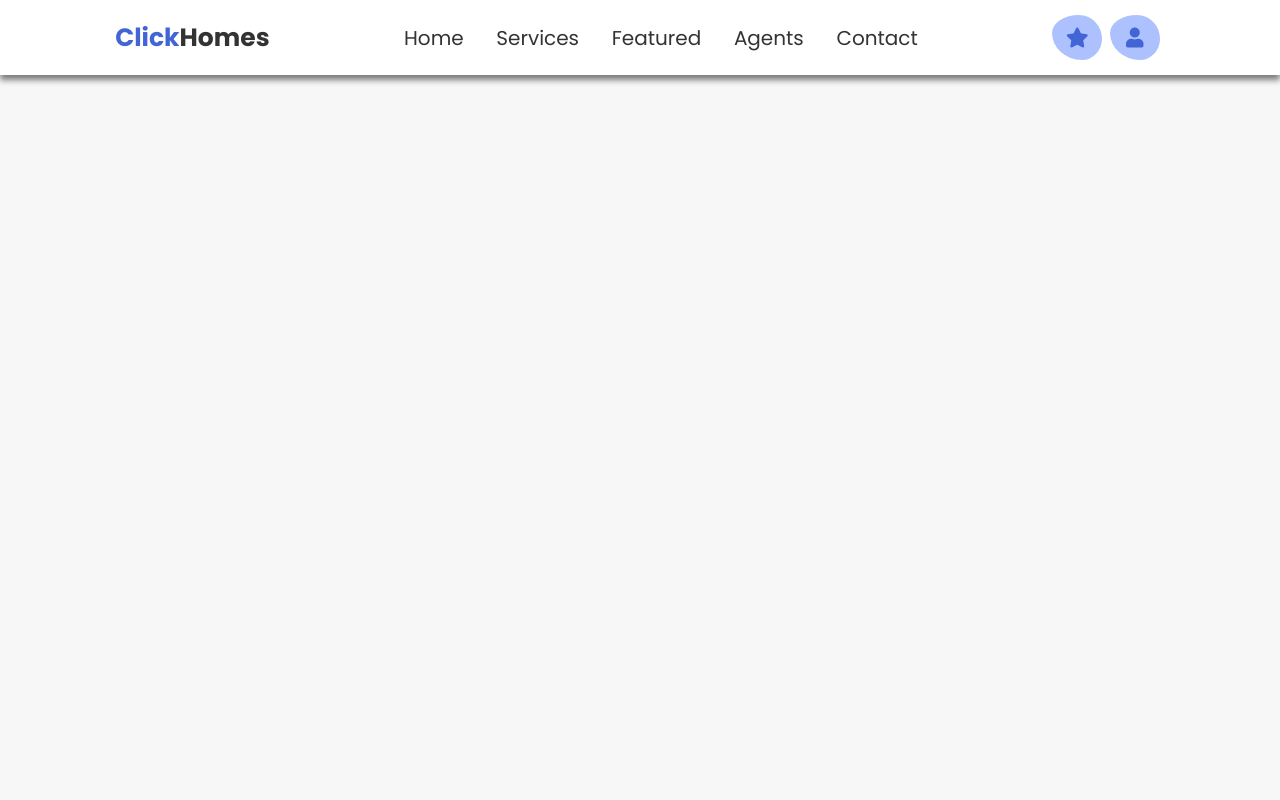
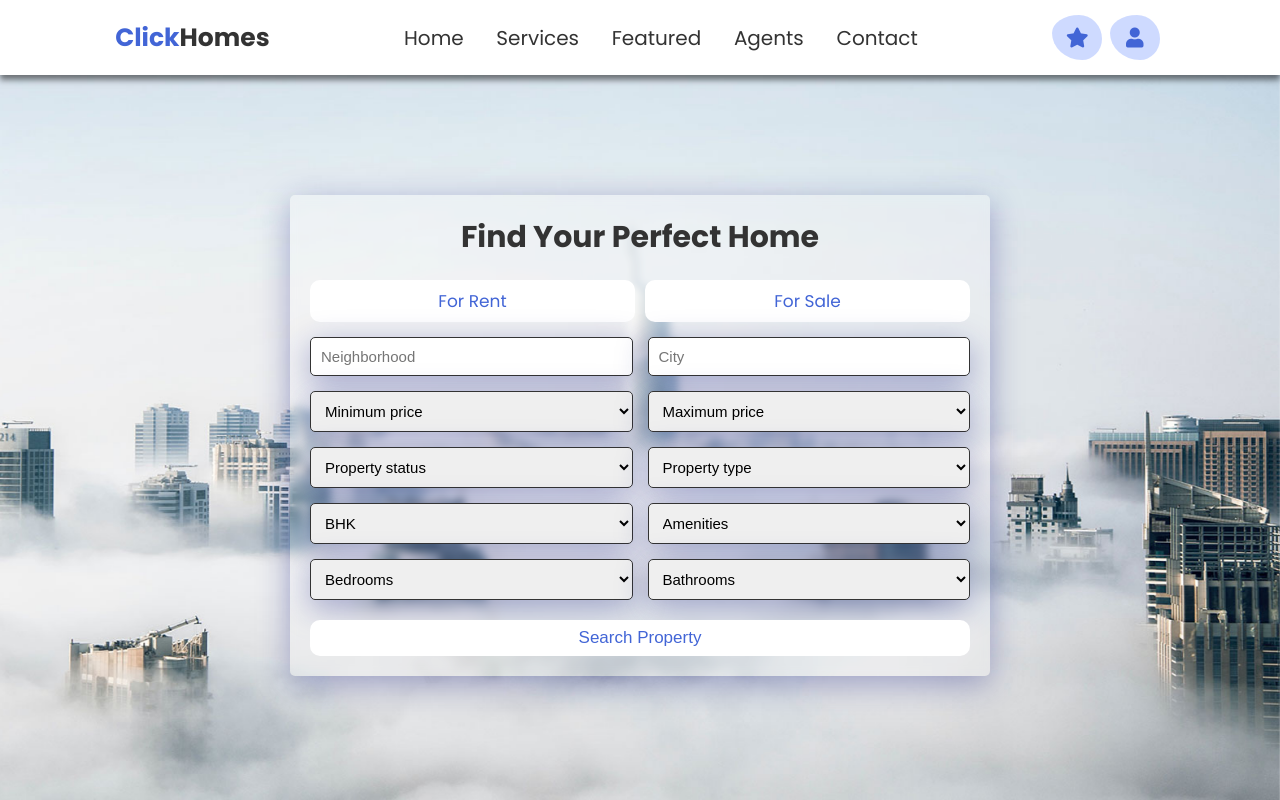
Before and after one commit to Dev-muse/clickHomes, a plain HTML site: page index.html in a window 1280 px wide. Drawn offline with Linux system fonts and the light colour scheme.

Commit message:
home section done

```diff
--- a/css/styles.css
+++ b/css/styles.css
@@ -2,49 +2,74 @@
 @import url("https://fonts.googleapis.com/css2?family=Poppins:wght@100;200;300;400;500;600;700;800;900&display=swap");
 
 :root {
-  --primary: #4265d6;
-  --primary-light: #adc1ff;
+  --primary: rgba(66, 101, 214, 1);
+  --primary-light: rgba(173, 193, 255, 0.6);
 }
-
+/* Global */
 *,
 *::before,
 *::after {
-  margin: 0;
+  text-decoration: none;
   padding: 0;
   outline: none;
+  margin: 0;
+  box-sizing: border-box;
   border: none;
-  box-sizing: border-box;
-  text-decoration: none;
 }
 
 html {
+  text-transform: capitalize;
+  scroll-padding-top: 7rem;
+  scroll-behavior: smooth;
+  overflow-x: hidden;
   font-size: 62.5%;
   font-family: "Poppins", sans-serif;
-  text-transform: capitalize;
-  scroll-behavior: smooth;
-  overflow-x: hidden;
-  scroll-padding-top: 7rem;
 }
 
 body {
   background-color: #f7f7f7;
 }
 
+section {
+  padding: 2rem 6%;
+}
+
+.btn {
+  padding: 0.8rem 3.5rem;
+  margin-top: 1rem;
+  font-size: 1.7rem;
+  display: inline-block;
+  cursor: pointer;
+  color: var(--primary);
+  border-radius: 1rem;
+  background-color: #fff;
+  -webkit-border-radius: 1rem;
+  -o-border-radius: 1rem;
+  -ms-border-radius: 1rem;
+  -moz-border-radius: 1rem;
+  text-align: center;
+}
+
+.btn:hover {
+  background-color: var(--primary);
+  color: #fff;
+}
+
 /* Header section */
 header {
-  position: fixed;
+  z-index: 1000;
   top: 0;
   right: 0;
+  position: fixed;
+  padding: 1.5rem 9%;
   left: 0;
-  z-index: 1000;
-  padding: 1.5rem 9%;
+  justify-content: space-between;
+  display: flex;
+  box-shadow: 0 0.5rem 0.6rem rgba(0, 0, 0, 0.5);
   background-color: #fff;
-  box-shadow: 0 0.5rem 0.6rem rgba(0, 0, 0, 0.5);
+  align-items: center;
   -webkit-box-shadow: 0 0.5rem 0.6rem rgba(0, 0, 0, 0.5);
   -moz-box-shadow: 0 0.5rem 0.6rem rgba(0, 0, 0, 0.5);
-  display: flex;
-  justify-content: space-between;
-  align-items: center;
 }
 
 header .logo {
@@ -69,19 +94,19 @@ header span {
 
 .icons #menu-bars,
 .icons a {
+  width: 5rem;
+  text-align: center;
+  margin-right: 0.5rem;
+  line-height: 4.5rem;
   height: 4.5rem;
-  line-height: 4.5rem;
-  width: 5rem;
   font-size: 2rem;
-  margin-right: 0.5rem;
   color: var(--primary);
+  border-radius: 54% 46% 40% 60% / 40% 53% 47% 60%;
   background-color: var(--primary-light);
-  text-align: center;
-  border-radius: 54% 46% 40% 60% / 40% 53% 47% 60%;
   -webkit-border-radius: 54% 46% 40% 60% / 40% 53% 47% 60%;
+  -o-border-radius: 54% 46% 40% 60% / 40% 53% 47% 60%;
+  -ms-border-radius: 54% 46% 40% 60% / 40% 53% 47% 60%;
   -moz-border-radius: 54% 46% 40% 60% / 40% 53% 47% 60%;
-  -ms-border-radius: 54% 46% 40% 60% / 40% 53% 47% 60%;
-  -o-border-radius: 54% 46% 40% 60% / 40% 53% 47% 60%;
 }
 
 .icons #menu-bars:hover,
@@ -93,6 +118,78 @@ header span {
   display: none;
 }
 
+/* Header section end*/
+
+/* Home section */
+
+.home {
+  min-height: 100vh;
+  background: url("/images/home-bg.jpg") no-repeat center;
+  background-size: cover;
+  background-attachment: fixed;
+  display: flex;
+  align-items: center;
+  justify-content: center;
+}
+
+.home form {
+  width: 70rem;
+  margin-top: 7rem;
+  padding: 2rem;
+  box-shadow: 0 8px 32px 0 rgba(31, 38, 135, 0.37);
+  border-radius: 0.5rem;
+  background: rgba(255, 255, 255, 0.25);
+  backdrop-filter: blur(4px);
+  -webkit-backdrop-filter: blur(4px);
+  -webkit-border-radius: 0.5rem;
+  -o-border-radius: 0.5rem;
+  -ms-border-radius: 0.5rem;
+  -moz-border-radius: 0.5rem;
+}
+
+.home form h3 {
+  text-align: center;
+  font-size: 3rem;
+  color: #333;
+}
+
+.home form .btn-container {
+  display: flex;
+  gap: 1rem;
+}
+
+.home form .btn-container .btn {
+  flex: 1;
+}
+
+.home form .inputBox {
+  display: flex;
+  flex-wrap: wrap;
+  gap: 1.5rem;
+  margin-top: 1.5rem;
+}
+
+.home form .inputBox input,
+.home form .inputBox select {
+  flex: 1 1 25rem;
+  border: 0.1rem solid #333;
+  box-shadow: 0 8px 32px 0 rgba(31, 38, 135, 0.37);
+  font-size: 1.5rem;
+  padding: 1rem;
+  border-radius: 0.5rem;
+  -webkit-border-radius: 0.5rem;
+  -moz-border-radius: 0.5rem;
+  -ms-border-radius: 0.5rem;
+  -o-border-radius: 0.5rem;
+}
+
+.home form .btn {
+  width: 100%;
+  margin-top: 2rem;
+}
+
+/* Home section end */
+
 /* Media queries */
 @media (max-width: 991px) {
   html {
@@ -100,6 +197,9 @@ header span {
   }
   header {
     padding: 1.5rem 1rem;
+  }
+  section {
+    padding: 1.5rem;
   }
 }
 
@@ -147,5 +247,3 @@ header span {
     font-size: 50%;
   }
 }
-
-/* Header section end*/
--- a/index.html
+++ b/index.html
@@ -27,7 +27,7 @@
 
       <div class="icons">
         <div id="menu-bars" class="fas fa-bars"></div>
-        <a href="#" class="fas fa-star"></a>
+        <a href="#" onclick="bookmark(event)" class="fas fa-star"></a>
         <a href="#" class="fas fa-user"></a>
       </div>
     </header>
@@ -35,21 +35,87 @@
     <!-- Header section end -->
 
     <!-- Home section -->
+    <section id="home" class="home">
+      <form action="/">
+        <h3>Find your perfect home</h3>
+        <div class="btn-container">
+          <a href="#" class="btn">For Rent</a>
+          <a href="#" class="btn">For Sale</a>
+        </div>
+        <div class="inputBox">
+          <input type="search" placeholder="Neighborhood" />
+          <input type="search" placeholder="City" />
+          <select name="" id="">
+            <option value="" disabled selected hidden>Minimum price</option>
+            <option value="$5000">$5000</option>
+            <option value="$10000">$10000</option>
+            <option value="$15000">$15000</option>
+            <option value="$20000">$20000</option>
+            <option value="$25000">$25000</option>
+          </select>
+          <select name="" id="">
+            <option value="" disabled selected hidden>Maximum price</option>
+            <option value="$30000">$30000</option>
+            <option value="$35000">$35000</option>
+            <option value="$40000">$40000</option>
+            <option value="$45000">$45000</option>
+            <option value="$50000">$50000</option>
+          </select>
+          <select name="" id="">
+            <option value="" disabled selected hidden>Property status</option>
+            <option value="Ready to move">Ready to move</option>
+            <option value="Under construction">Under construction</option>
+            <option value="Furnished">Furnished</option>
+            <option value="Semi-Furnished">Semi-Furnished</option>
+            <option value="Unfurnished">Unfurnished</option>
+          </select>
+          <select name="" id="">
+            <option value="" disabled selected hidden>Property type</option>
+            <option value="Flat">Flat</option>
+            <option value="House">House</option>
+            <option value="Shop">Shop</option>
+            <option value="Warehouse">Warehouse</option>
+            <option value="Land">Land</option>
+          </select>
+          <select name="" id="">
+            <option value="" disabled selected hidden>BHK</option>
+            <option value="1 BHK">1 BHK</option>
+            <option value="2 BHK">2 BHK</option>
+            <option value="3 BHK">3 BHK</option>
+            <option value="4 BHK">4 BHK</option>
+            <option value="5 BHK">5 BHK</option>
+          </select>
+          <select name="" id="">
+            <option value="" disabled selected hidden>Amenities</option>
+            <option value="Parking Space">Parking Space</option>
+            <option value="Swimming Pool">Swimming Pool</option>
+            <option value="Playground">Playground</option>
+            <option value="Security">Security</option>
+            <option value="All">All</option>
+          </select>
+          <select name="" id="">
+            <option value="" disabled selected hidden>Bedrooms</option>
+            <option value="1 Bedroom">1 Bedroom</option>
+            <option value="2 Bedrooms">2 Bedrooms</option>
+            <option value="3 Bedrooms">3 Bedrooms</option>
+            <option value="4 Bedrooms">4 Bedrooms</option>
+            <option value="5 Bedrooms">5 Bedrooms</option>
+          </select>
+          <select name="" id="">
+            <option value="" disabled selected hidden>Bathrooms</option>
+            <option value="1 Bathroom">1 Bathroom</option>
+            <option value="2 Bathrooms">2 Bathrooms</option>
+            <option value="3 Bathrooms">3 Bathrooms</option>
+            <option value="4 Bathrooms">4 Bathrooms</option>
+            <option value="5 Bathrooms">5 Bathrooms</option>
+          </select>
+        </div>
 
+        <input type="button" value="Search Property" class="btn" />
+      </form>
+    </section>
     <!-- Home section end -->
 
-    <script>
-      let menu = document.getElementById("menu-bars");
-      let navbar = document.querySelector(".navbar");
-
-      menu.addEventListener("click", () => {
-        navbar.classList.toggle("active");
-        menu.classList.toggle("fa-times");
-      });
-      window.addEventListener("scroll", () => {
-        navbar.classList.remove("active");
-        menu.classList.remove("fa-times");
-      });
-    </script>
+    <script src="js/script.js"></script>
   </body>
 </html>
--- /dev/null
+++ b/js/script.js
@@ -0,0 +1,33 @@
+let menu = document.getElementById("menu-bars");
+let navbar = document.querySelector(".navbar");
+
+menu.addEventListener("click", () => {
+  navbar.classList.toggle("active");
+  menu.classList.toggle("fa-times");
+});
+window.addEventListener("scroll", () => {
+  navbar.classList.remove("active");
+  menu.classList.remove("fa-times");
+});
+
+// bookmark page
+function bookmark(e) {
+  if (window.sidebar && window.sidebar.addPanel) {
+    // Mozilla Firefox Bookmark
+    window.sidebar.addPanel(document.title, window.location.href, "");
+  } else if (window.external && "AddFavorite" in window.external) {
+    // IE Favorite
+    window.external.AddFavorite(location.href, document.title);
+  } else if (window.opera && window.print) {
+    // Opera Hotlist
+    this.title = document.title;
+    return true;
+  } else {
+    // webkit - safari/chrome
+    alert(
+      "Press " +
+        (navigator.userAgent.toLowerCase().indexOf("mac") != -1 ? "Command/Cmd" : "CTRL") +
+        " + D to bookmark this page."
+    );
+  }
+}
```
